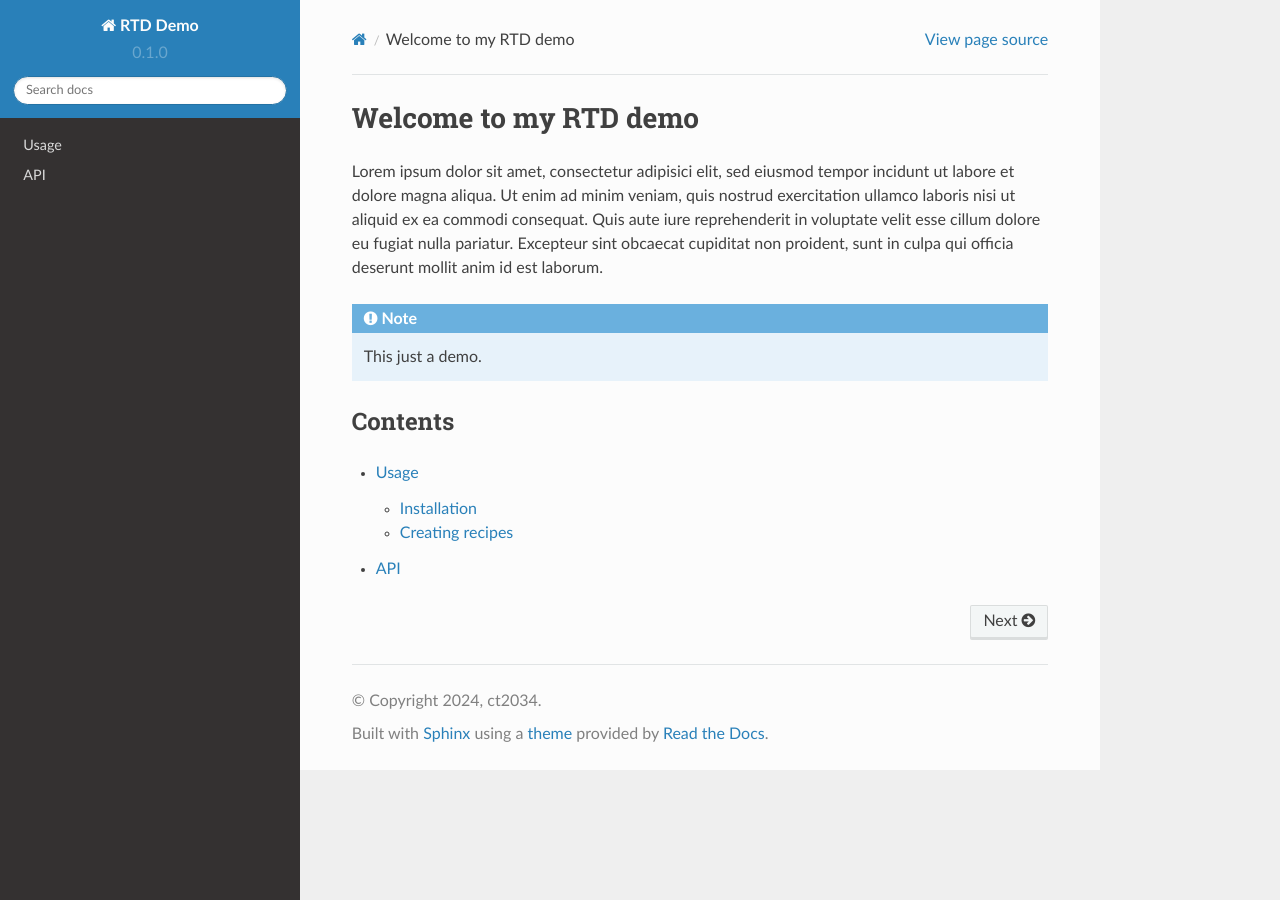
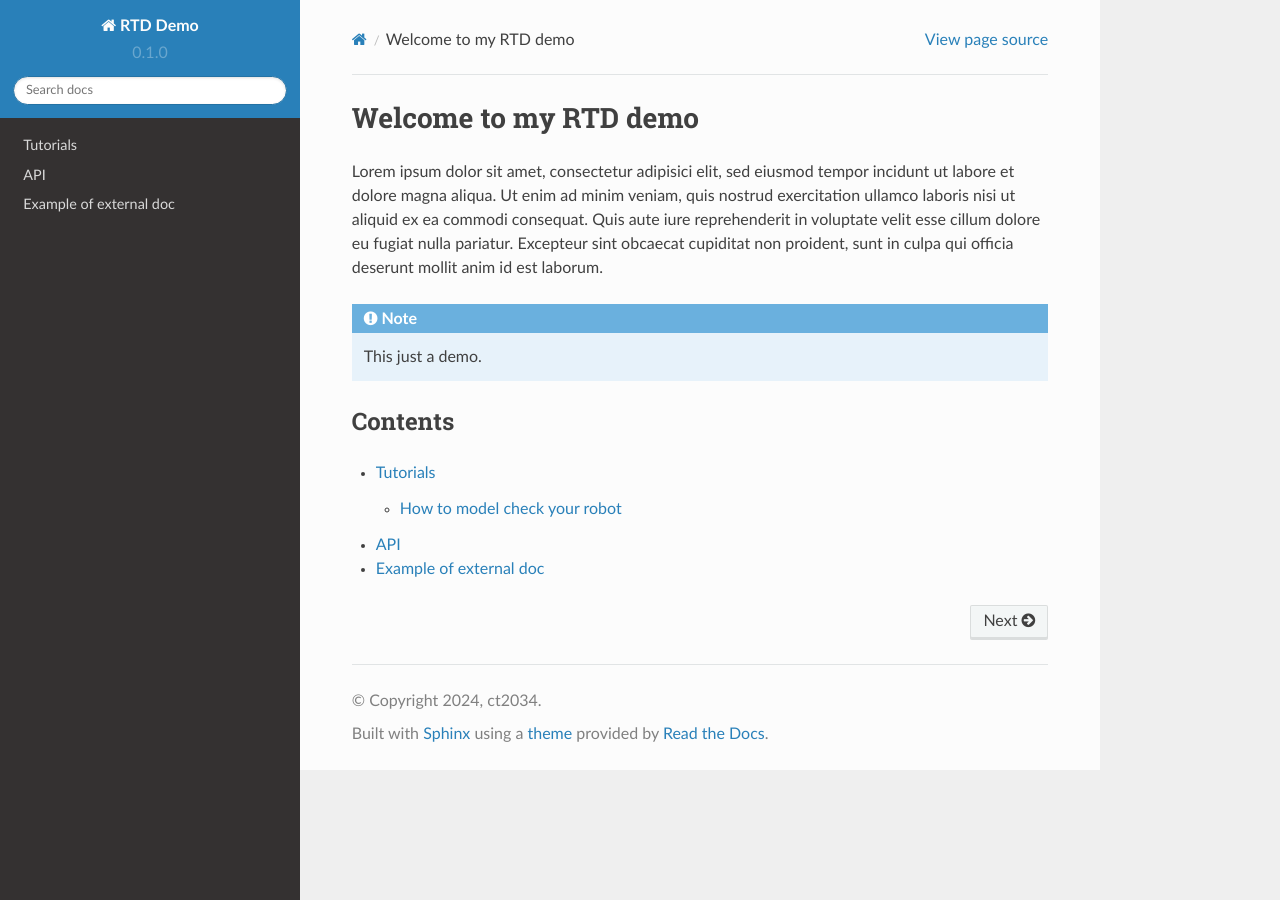
Before and after one commit to ct2034/rtd-demo, a Sphinx documentation site: the page built from docs/source/index.rst, in a window 1280 px wide. Built offline with Sphinx 7.4.7 and the Read the Docs theme 2.0.0, drawn with Linux system fonts in a browser that asks for light colours.

Commit message:
trying external modules
Signed-off-by: Christian Henkel <post@henkelchristian.de>

````diff
--- a/docs/source/conf.py
+++ b/docs/source/conf.py
@@ -14,12 +14,14 @@
 extensions = [
     'myst_parser',
     'autodoc2',
-
+    'sphinx.ext.autodoc',
+    'sphinx.ext.intersphinx',
 ]
 
 intersphinx_mapping = {
     'python': ('https://docs.python.org/3/', None),
     'sphinx': ('https://www.sphinx-doc.org/en/master/', None),
+    'networkx': ('https://networkx.org/documentation/stable/', None),
 }
 intersphinx_disabled_domains = ['std']
 
--- a/docs/source/index.rst
+++ b/docs/source/index.rst
@@ -12,5 +12,6 @@
 
 .. toctree::
 
-   usage
+   tutorials
    api
+   networkx_api
--- /dev/null
+++ b/docs/source/networkx_api.rst
@@ -0,0 +1,7 @@
+Example of external doc
+=======================
+
+.. autosummary:: networkx
+    :toctree: _autosummary
+
+    networkx.Graph
--- /dev/null
+++ b/docs/source/tutorials.rst
@@ -0,0 +1,15 @@
+Tutorials
+=========
+
+How to model check your robot
+-----------------------------
+
+1. Install the necessary packages:
+```
+sudo apt install THAT
+```
+
+2. Run the model checker:
+```
+convince_toolchain -i model.scxml -o results.json
+```
````
Also changed, not shown: docs/source/usage.rst (deleted, +0 -33 lines).
